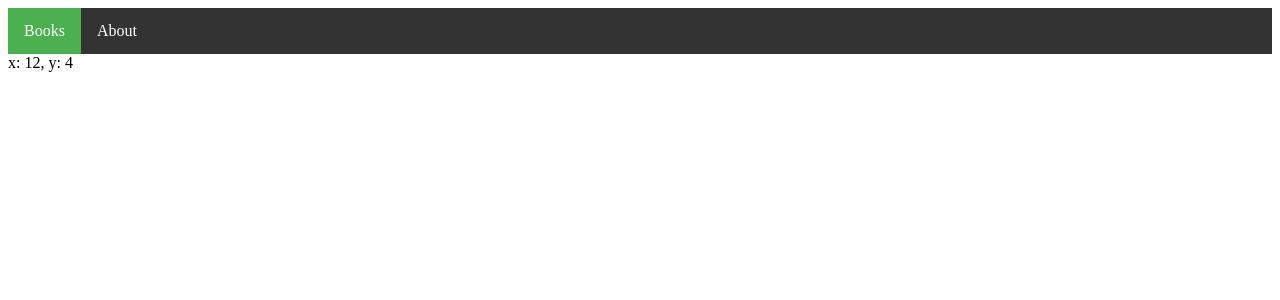
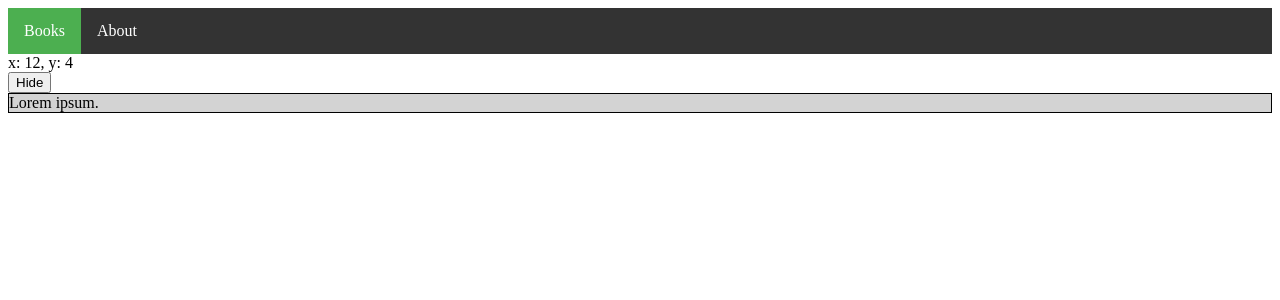
Before and after one commit to workshops-de/vuejs3-vite-typescript-workshop, a Vue app: page / in a window 1280 px wide. Shown: the top 300 px of the page. Built offline with nearby package versions, Linux system fonts and the light colour scheme.

Commit message:
Create an InfoBox component

```diff
--- a/src/App.vue
+++ b/src/App.vue
@@ -1,18 +1,21 @@
 <template>
   <AppNavigation />
   <MouseCursor />
+  <InfoBox />
 </template>
 
 <script lang="ts">
 import { defineComponent } from "vue";
 import AppNavigation from "@/components/AppNavigation.vue";
 import MouseCursor from "@/components/MouseCursor.vue";
+import InfoBox from "./components/InfoBox.vue";
 
 export default defineComponent({
   name: "App",
   components: {
     AppNavigation,
     MouseCursor,
+    InfoBox,
   },
 });
 </script>
--- /dev/null
+++ b/src/components/InfoBox.vue
@@ -0,0 +1,31 @@
+<template>
+  <button>
+    <span v-if="isVisible">Hide</span>
+    <span v-else>Show</span>
+  </button>
+  <div class="container" v-show="isVisible">Lorem ipsum.</div>
+</template>
+
+<script lang="ts">
+import { defineComponent } from "vue";
+
+interface ComponentData {
+  isVisible: boolean;
+}
+
+export default defineComponent({
+  name: "InfoBox",
+  data(): ComponentData {
+    return {
+      isVisible: true,
+    };
+  },
+});
+</script>
+
+<style>
+.container {
+  border: 1px solid;
+  background-color: lightgrey;
+}
+</style>
```
